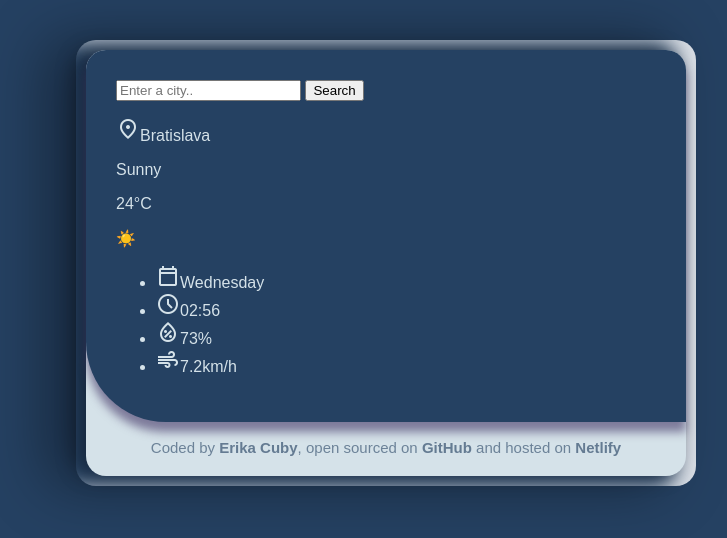
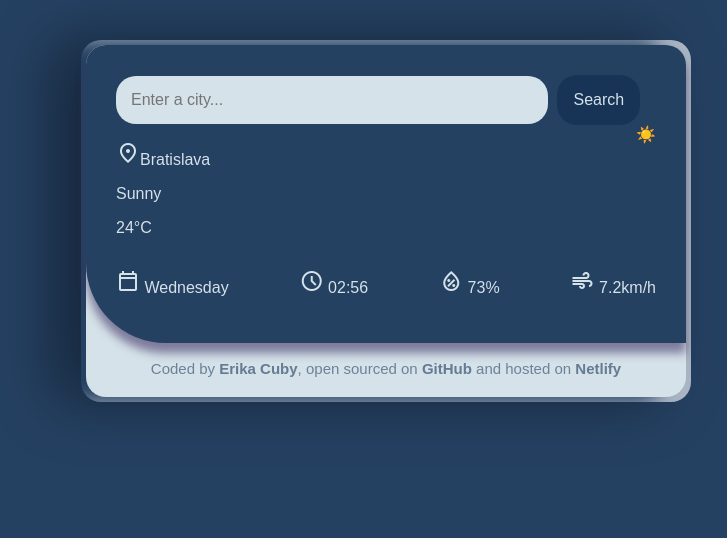
Before and after one commit to ErikaCuby/Sky-Spy, a plain HTML site: page index.html in a window 1280 px wide. Shown: the whole page, without its empty margins (254-981 px from the left). Drawn offline with nearby package versions, Linux system fonts and the light colour scheme.

Commit message:
css form and div display positioning

```diff
--- a/index.html
+++ b/index.html
@@ -20,7 +20,7 @@
             <form id="search-form">
               <input
                 type="search"
-                placeholder="Enter a city.."
+                placeholder="Enter a city..."
                 required
                 class="search-input"
                 id="search-input"
@@ -45,18 +45,18 @@
             <ul>
               <li class="current-day">
                 <span class="material-symbols-outlined"> calendar_today </span
-                >Wednesday
+                > Wednesday
               </li>
               <li class="current-time">
-                <span class="material-symbols-outlined"> schedule </span>02:56
+                <span class="material-symbols-outlined"> schedule </span> 02:56
               </li>
               <li class="current-humidity">
                 <span class="material-symbols-outlined">
                   humidity_percentage </span
-                >73%
+                > 73%
               </li>
               <li class="current-wind">
-                <span class="material-symbols-outlined"> air </span>7.2km/h
+                <span class="material-symbols-outlined"> air </span> 7.2km/h
               </li>
             </ul>
           </div>
--- a/style.css
+++ b/style.css
@@ -7,17 +7,38 @@ body {
 }
 .base {
   margin: 40px auto;
-  padding: 10px;
+  padding: 5px;
   border-radius: 20px;
   max-width: 600px;
   box-shadow: -30px 0 60px 0 rgba(3, 2, 6, 0.387),
-    inset -20px 2px 20px rgba(247, 248, 250, 0.858);
+    inset -30px 0px 20px rgba(247, 248, 250, 0.632);
 }
 .forecast {
   background-color: #d5e2e9;
   padding-bottom: 20px;
   border-radius: 20px;
-  box-shadow: -10px 0 20px 0 rgba(3, 2, 6, 0.387);
+  box-shadow: -10px 5 20px 15 rgba(3, 2, 6, 0.387);
+}
+.search-input {
+  background-color: #d5e2e9;
+  border: none;
+  font-size: 16px;
+  padding: 15px;
+  width: 80%;
+  border-radius: 20px;
+}
+.search-button {
+  margin-left: 5px;
+  font-size: 16px;
+  background-color: #0926497e;
+  color: #d5e2e9;
+  border: none;
+  padding: 16px;
+  border-radius: 20px;
+}
+main {
+  display: flex;
+  justify-content: space-between;
 }
 .display {
   background-color: #254162;
@@ -36,3 +57,9 @@ footer a {
   color: #254162a4;
   font-weight: bold;
 }
+ul {
+  list-style: none;
+  display: flex;
+  justify-content: space-between;
+  padding-inline-start: 0;
+}
```
